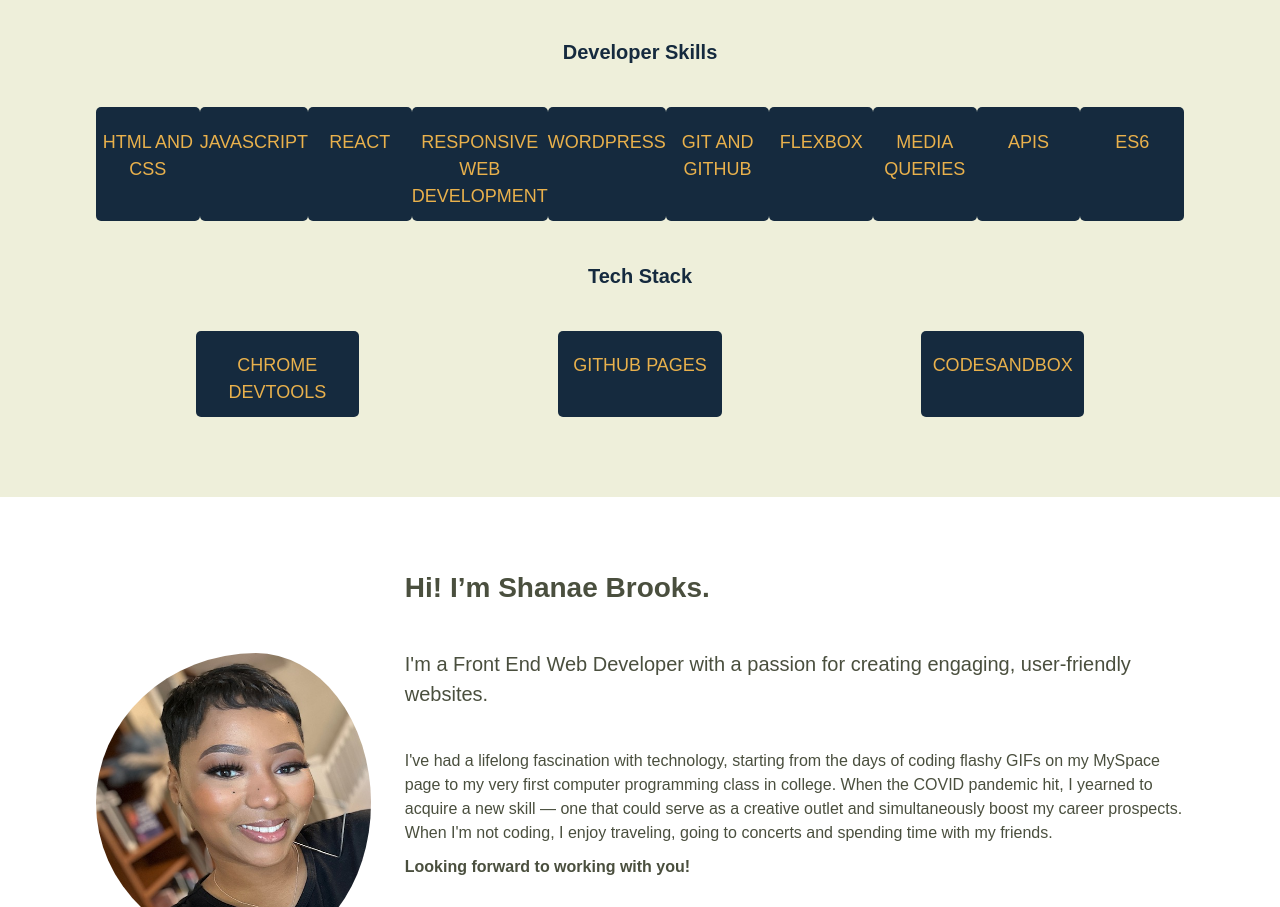
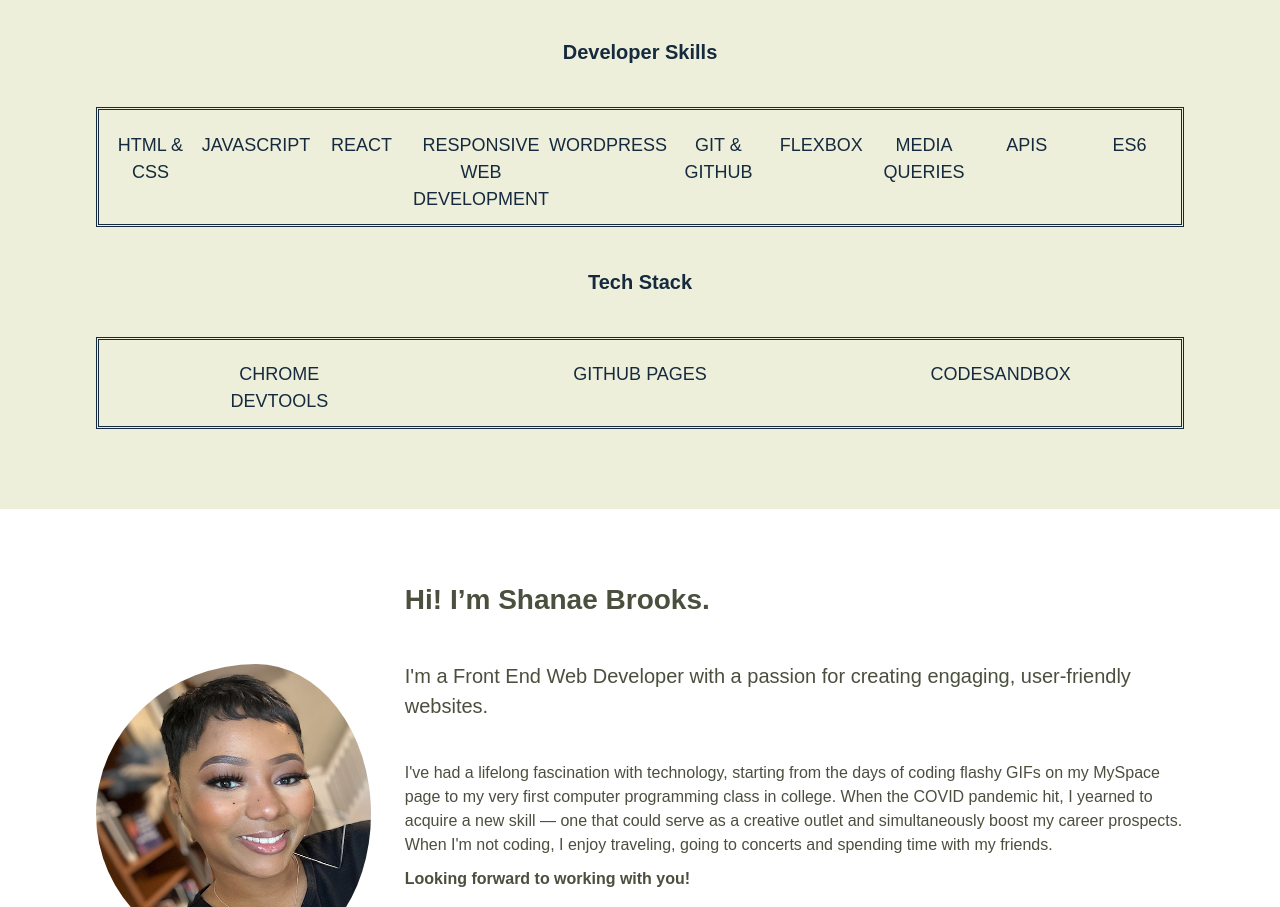
Before and after one commit to Shanae-B/my-portfolio-2023, a website with bundled scripts: page docs/index.html in a window 1280 px wide. Shown: the part 4534-5441 px from the top of the page. Built offline with nearby package versions, Linux system fonts and the light colour scheme; a web font is replaced by a local one.

Commit message:
Updated skills & tools section for desktop

```diff
--- a/docs/css/style.css
+++ b/docs/css/style.css
@@ -844,8 +844,8 @@ header nav ul {
 
   .language-wrapper p,
   .tool-wrapper p {
-    background-color: #152A3E;
-    color: #E9B14C;
+    /**background-color: #152A3E;**/
+    color: #152A3E;
     width: 15%;
     margin: 0;
     text-align: center;
@@ -859,6 +859,7 @@ header nav ul {
   .tool-wrapper, .language-wrapper {
     display: flex;
     justify-content: space-around;
+    border-style: double;
   }
 
 
--- a/docs/index.html
+++ b/docs/index.html
@@ -131,12 +131,12 @@
           <h3 class="skills-header">Skills</h3>
           <h4>Developer Skills</h4>
           <div class="language-wrapper">
-            <p class="skill">HTML and CSS</p>
+            <p class="skill">HTML & CSS</p>
             <p class="skill">JavaScript</p>
             <p class="skill">React</p>
             <p class="skill">Responsive web development</p>
             <p class="skill">WordPress</p>
-            <p class="skill">Git and GitHub</p>
+            <p class="skill">Git & GitHub</p>
             <p class="skill">Flexbox</p>
             <p class="skill">Media Queries</p>
             <p class="skill">APIs</p>
```
